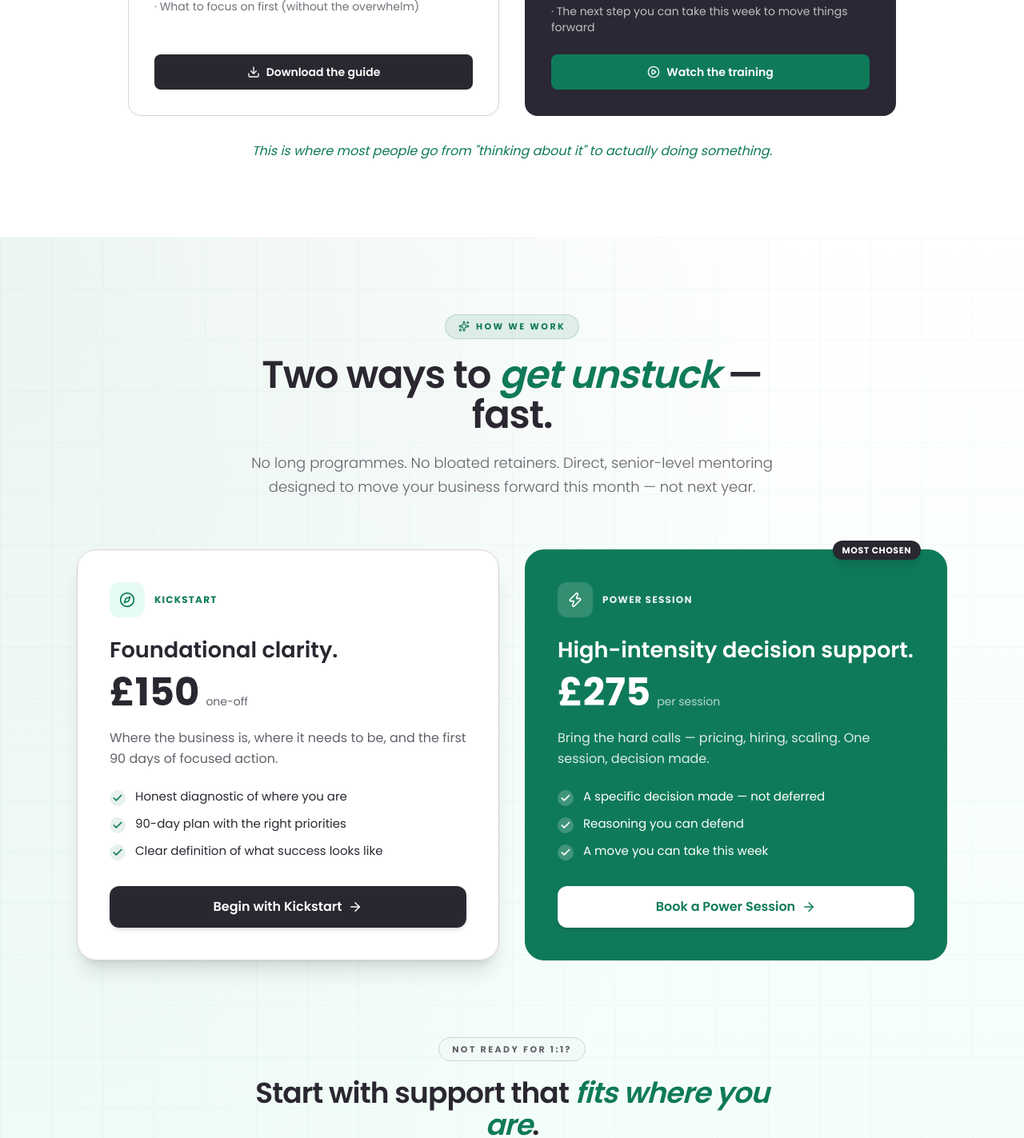
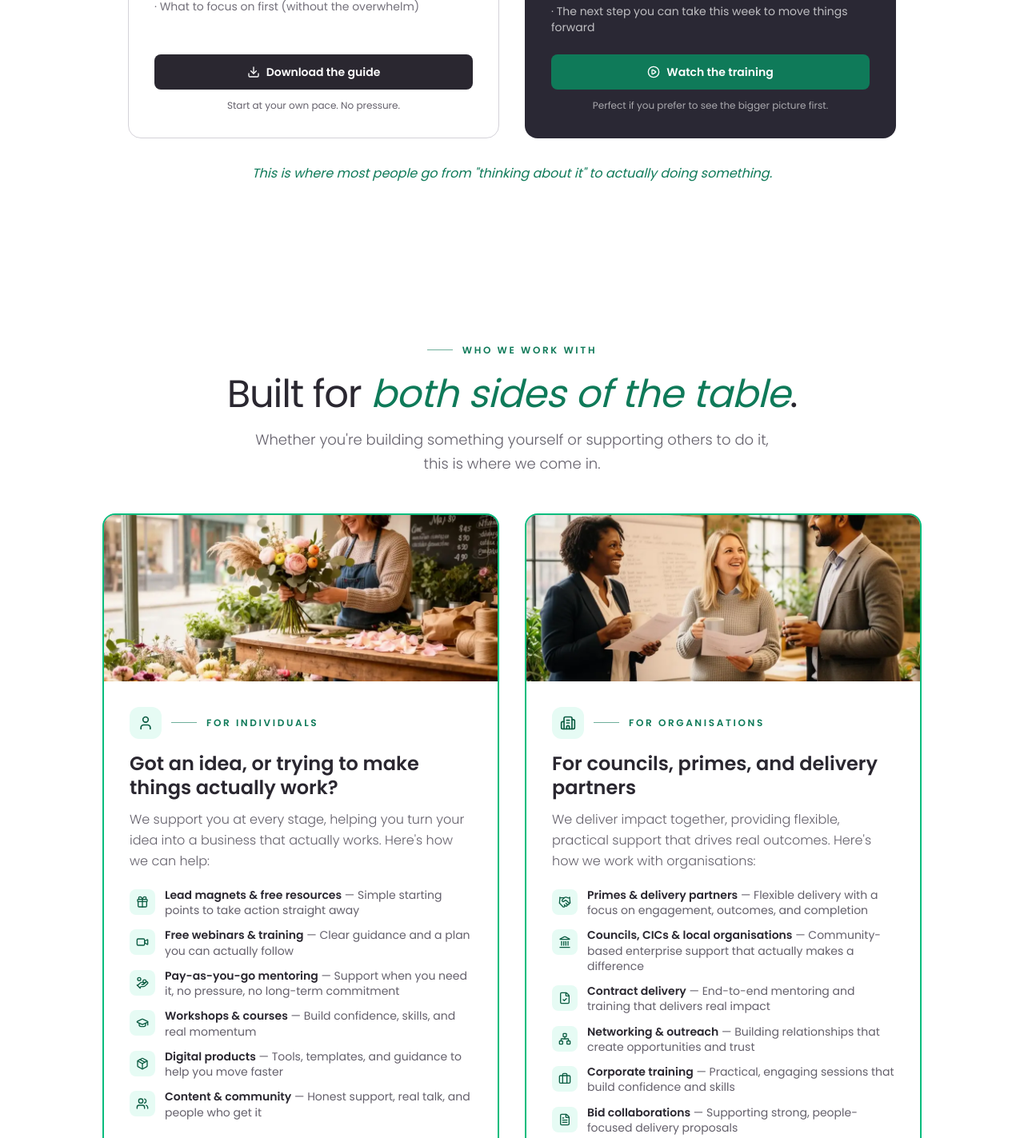
Before and after one commit to sarah-72/navigate-business, a Next.js app: page / in a window 1280 px wide. Shown: the part 1540-2963 px from the top of the page at 80% size. Built offline with nearby package versions, Linux system fonts and the light colour scheme; no server answers; what @mailchimp/mailchimp_marketing would draw is missing.

Commit message:
minore changes in content and ui

```diff
--- a/src/app/membership/page.js
+++ b/src/app/membership/page.js
@@ -54,7 +54,7 @@ export default function MembershipPage() {
           title={
             <>
               Ongoing support —{" "}
-              <span className="italic text-(--primary)">
+              <span className="italic text-(--primary-bright)">
                 stay as long as it works
               </span>
               .
--- a/src/app/page.js
+++ b/src/app/page.js
@@ -1,6 +1,6 @@
 import HeroSection from '@/components/sections/HeroSection';
 import StartHereSection from '@/components/sections/StartHereSection';
-// import DualAudienceSection from '@/components/sections/DualAudienceSection';
+import DualAudienceSection from '@/components/sections/DualAudienceSection';
 import HowWeWork from '@/components/sections/HowWeWork';
 // import EcosystemSection from '@/components/sections/EcosystemSection';
 // import ServicesOverview from '@/components/sections/ServicesOverview';
@@ -22,7 +22,7 @@ export default function Home() {
     <main>
       <HeroSection />
       <StartHereSection />
-      {/* <DualAudienceSection /> */}
+      <DualAudienceSection />
       <HowWeWork />
       {/* <EcosystemSection /> */}
       {/* <ServicesOverview /> */}
--- a/src/app/start-here/page.js
+++ b/src/app/start-here/page.js
@@ -55,7 +55,7 @@ export default function StartHerePage() {
           title={
             <>
               See how we think —{" "}
-              <span className="italic text-primary">before you commit</span>.
+              <span className="italic text-(--primary-bright)">before you commit</span>.
             </>
           }
           intro="A free guide and a free live training. The fastest way to feel the difference in how Navigate works."
--- a/src/components/Footer.js
+++ b/src/components/Footer.js
@@ -6,10 +6,12 @@ import { FaLinkedinIn, FaInstagram, FaFacebookF } from "react-icons/fa";
 
 const footerLinks = [
   { label: "Home", href: "#home" },
-  { label: "About", href: "#about" },
-  { label: "Services", href: "#services" },
+  { label: "Start Here", href: "/start-here" },
+  { label: "About", href: "/about" },
+  { label: "Services", href: "/services" },
   { label: "Partnerships", href: "/partnerships" },
-  { label: "Workshops", href: "#workshops" },
+  { label: "Workshops", href: "/workshops" },
+  { label: "Membership", href: "/membership" },
   { label: "Contact", href: "#contact" },
 ];
 
--- a/src/components/sections/AboutSection.js
+++ b/src/components/sections/AboutSection.js
@@ -57,10 +57,10 @@ export default function About() {
 
               <ul className="space-y-2.5">
                 {[
-                  "Member of the Association of Business Mentors",
-                  "Worked on government-backed programmes like Help to Grow",
                   "30+ years of real-world business experience",
-                  "Trusted by individuals, start-ups, councils, and national programmes across the UK",
+                "Help to Grow Business Mentor & Enterprise Trainer",
+                "Member of the Association of Business Mentors",
+                "Experience supporting delivery across start-ups, SMEs, DWP-funded, and national enterprise programmes",
                 ].map((item) => (
                   <li
                     key={item}
--- a/src/components/sections/DualAudienceSection.js
+++ b/src/components/sections/DualAudienceSection.js
@@ -122,7 +122,7 @@ export default function DualAudienceSection() {
                   href="/start-here"
                   className="inline-flex items-center justify-center gap-2 rounded-lg bg-(--primary) px-5 py-2.5 text-sm font-semibold text-(--primary-foreground) hover:bg-(--mint-dark) transition-colors"
                 >
-                  Start Here <ArrowRight size={16} />
+                  Begin Your Journey <ArrowRight size={16} />
                 </Link>
 
                 <a
@@ -192,14 +192,14 @@ export default function DualAudienceSection() {
                   href="#partnerships"
                   className="inline-flex items-center justify-center gap-2 rounded-lg bg-(--primary) px-5 py-2.5 text-sm font-semibold text-(--primary-foreground) hover:bg-(--mint-dark) transition-colors"
                 >
-                  Speak to Our Delivery Team <ArrowRight size={16} />
+                  Let&apos;s Talk Delivery <ArrowRight size={16} />
                 </a>
 
                 <Link
                   href="/partnerships"
                   className="inline-flex items-center justify-center gap-2 rounded-lg border-2 border-emerald-700 px-5 py-2.5 text-sm font-semibold text-emerald-700 hover:bg-emerald-700 hover:text-white transition-colors"
                 >
-                  Start a Partnership
+                  Explore Partnership
                 </Link>
               </div>
             </div>
--- a/src/components/sections/HowWeWork.js
+++ b/src/components/sections/HowWeWork.js
@@ -31,11 +31,12 @@ const offers = [
     icon: Compass,
     title: "Foundational clarity.",
     description:
-      "Where the business is, where it needs to be, and the first 90 days of focused action.",
+      "A deep dive to understand where you are now, what challenges you're facing, and what needs attention first. Leave with a practical 60-day action plan to help you move forward with clarity and momentum.",
     outcomes: [
-      "Honest diagnostic of where you are",
-      "90-day plan with the right priorities",
-      "Clear definition of what success looks like",
+       "Honest conversation about where the business really is",
+      "Support to untangle challenges and priorities",
+      "A focused 60-day action plan with SMART goals",
+      "Clear next steps designed around real progress",
     ],
     cta: "Begin with Kickstart",
     highlight: false,
@@ -46,15 +47,15 @@ const offers = [
     price: "£275",
     priceNote: "per session",
     icon: Zap,
-    title: "High-intensity decision support.",
+      title: "Business Breakthrough Session.",
     description:
-      "Bring the hard calls — pricing, hiring, scaling. One session, decision made.",
+      "A focused business mentoring session to help you work through barriers, make confident decisions, and leave with a practical plan of action.",
     outcomes: [
-      "A specific decision made — not deferred",
-      "Reasoning you can defend",
-      "A move you can take this week",
+      "Honest strategic feedback",
+      "Clear next steps and priorities",
+      "Focused support to help you move things forward quickly",
     ],
-    cta: "Book a Power Session",
+    cta: "Book Your Session",
     highlight: true,
   },
 ];
@@ -92,7 +93,7 @@ export default function HowWeWork() {
           </h2>
 
           <p className="text-(--muted-foreground) text-base sm:text-lg font-light leading-relaxed">
-            No long programmes. No bloated retainers. Direct, senior-level mentoring designed to move your business forward this month — not next year.
+             Real-world support built around what your business actually needs.
           </p>
         </motion.div>
 
--- a/src/components/sections/StartHereSection.js
+++ b/src/components/sections/StartHereSection.js
@@ -69,6 +69,9 @@ export default function StartHereSection() {
             >
               <Download size={16} /> Download the guide
             </a>
+             <p className="text-xs text-(--muted-foreground) text-center mt-3">
+            Start at your own pace. No pressure.
+          </p>
           </motion.div>
 
           {/* Free Training */}
@@ -117,6 +120,9 @@ export default function StartHereSection() {
             >
               <PlayCircle size={16} /> Watch the training
             </Link>
+             <p className="text-xs text-white/60 text-center mt-3">
+            Perfect if you prefer to see the bigger picture first.
+          </p>
           </motion.div>
         </div>
 
--- a/src/components/sections/TestimonialsSection.js
+++ b/src/components/sections/TestimonialsSection.js
@@ -5,25 +5,25 @@ import { Star, Quote } from "lucide-react";
 
 const testimonials = [
   {
-    quote: "I'd been going round in circles for months trying to get my cake business off the ground. Sarah sat me down, helped me price properly and sort my socials — within six weeks I had my first wholesale order. She doesn't just talk, she rolls her sleeves up with you.",
+    quote: "I'd been sitting on the idea for nearly two years. Too scared to price it, too scared to launch. After Kickstart I had a proper 90-day plan, my pricing made sense, and six weeks later I landed my first wholesale order with a local farm shop. I genuinely don't think I'd have a business without that first conversation with Sarah.",
     name: "Gemma P.",
     role: "Founder, Sweet Box Bakery",
     initials: "GP",
-    highlight: "First wholesale order in 6 weeks",
+    metric: "1st wholesale order · 6 weeks",
   },
   {
-    quote: "I was on Universal Credit with a dream of starting a cleaning business but no idea where to begin. Sarah helped me put together a proper business plan, get my pricing right, and gave me the confidence to actually go for it. Twelve months on I'm off benefits, employing two staff, and just signed my first commercial contract.",
+    quote: "A year ago I was on Universal Credit, cleaning a couple of houses cash-in-hand and feeling like I was going backwards. Sarah didn't sugar-coat anything — she told me exactly what to fix and what to stop wasting energy on. Today I'm off benefits, two staff on the books, and I've just signed my first commercial contract with a property management firm.",
     name: "Rachel D.",
     role: "Owner, Sparkle Commercial Cleaning",
     initials: "RD",
-    highlight: "Off benefits & employing 2 staff",
+    metric: "Off benefits · 2 hires · commercial contract",
   },
   {
-    quote: "After redundancy I had no idea where to start. I was full of self-doubt and overthinking everything. Navigate helped me see what I already had — skills, experience, contacts I'd forgotten about. Nine months on, I'm fully booked as a freelance project manager and earning more than my old salary.",
+    quote: "I got made redundant at 47 and had no idea what to do. One Power Session and I left with three actual decisions made — pricing, niche, and how to position myself. I stopped second-guessing everything. Nine months later I'm fully booked through to next quarter and turning work away.",
     name: "Joanne K.",
     role: "Freelance Project Manager",
     initials: "JK",
-    highlight: "Fully booked within 9 months",
+    metric: "Fully booked · 9 months",
   },
 ];
 
@@ -69,7 +69,7 @@ export default function Testimonials() {
               <Quote size={28} className="text-(--primary)/30 mb-3" />
 
               <span className="inline-block mb-3 px-3 py-1 rounded-full bg-(--accent) text-(--primary) text-xs font-semibold w-fit">
-                {t.highlight}
+                {t.metric}
               </span>
 
               <p className="text-(--foreground) leading-relaxed mb-6 flex-1 italic">
--- a/src/components/sections/WorkshopsDetails.js
+++ b/src/components/sections/WorkshopsDetails.js
@@ -88,7 +88,7 @@ export default function WorkshopsDetails() {
           title={
             <>
               Practical 1-day workshops.{" "}
-              <span className="italic text-(--primary)">No fluff.</span>
+              <span className="italic text-(--primary-bright)">No fluff.</span>
             </>
           }
           intro="Live, virtual, small group. Built for owners who’d rather leave with a working plan than a pile of notes."
```
Also changed, not shown: src/components/sections/ServicesDetails.js (+7 -7 lines).
